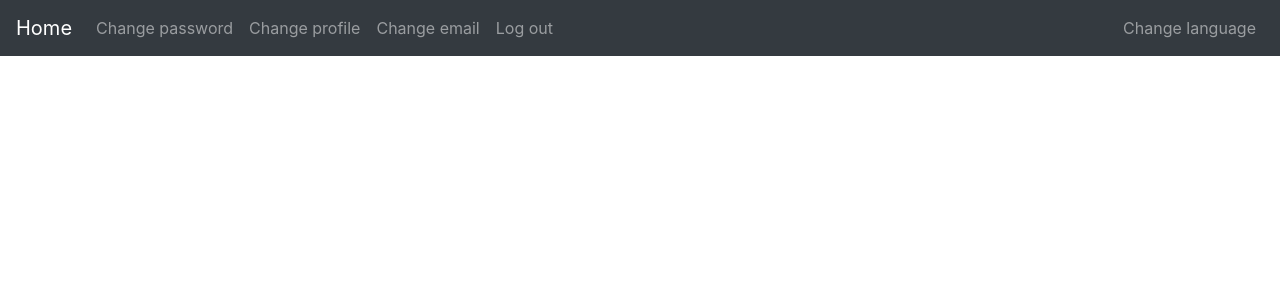
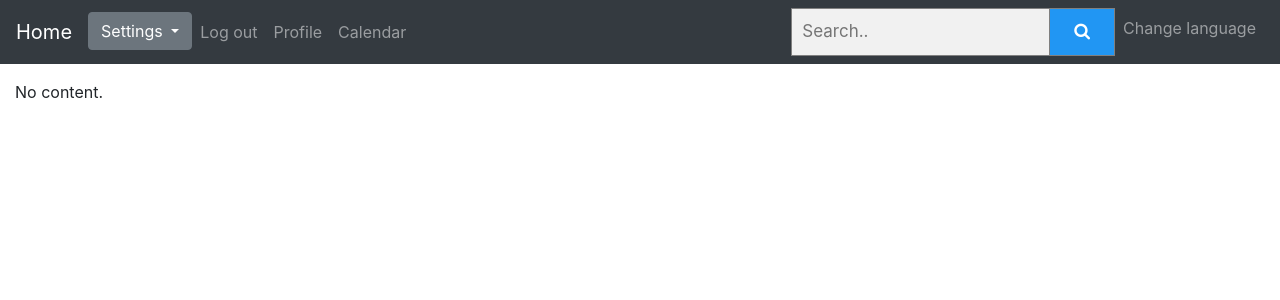
Before and after one commit to MintMin/MozillaLab, a Django app: page /search/ in a window 1280 px wide. Shown: the top 300 px of the page. Run offline with Django 3.2, Linux system fonts and the light colour scheme; a user stored in the database is signed in; parts of the project's set-up code (start-up, migrations or seed data) failed here and were passed over; some libraries are stand-ins or nearby versions.

Commit message:
fuck this

```diff
--- a/source/app/urls.py
+++ b/source/app/urls.py
@@ -15,6 +15,10 @@ urlpatterns = [
 
     path('accounts/', include('accounts.urls')),
     path('search/', include('search.urls')),
+    path('profile/', include('user_profile.urls')),
+    path('calendar/', include('calendars.urls')),
+
+
 
 ]
 
--- a/source/content/templates/search/run_search.html
+++ b/source/content/templates/search/run_search.html
@@ -1,6 +1,8 @@
 {% load static %}
 {% load bootstrap4 %}
 {% load i18n %}
+
+{% get_current_language as language_code %}
 
 <!DOCTYPE html>
 <html lang="{{ language_code }}">
@@ -14,10 +16,11 @@
 
     <link rel="icon" href="{% static 'favicon.ico' %}">
 
-    <title>Search Pagee</title>
+    <title>Simple Django Login and Registration</title>
 
     <link href="{% static 'vendor/bootstrap/css/bootstrap.min.css' %}" rel="stylesheet">
     <link href="{% static 'css/styles.css' %}" rel="stylesheet">
+    <link rel="stylesheet" href="https://cdnjs.cloudflare.com/ajax/libs/font-awesome/4.7.0/css/font-awesome.min.css">
 
 </head>
 
@@ -34,19 +37,27 @@
     <div class="collapse navbar-collapse" id="navbarsExampleDefault">
         <ul class="navbar-nav mr-auto">
             {% if request.user.is_authenticated %}
-
+                <div class ="dropdown">
+                    <button class="btn btn-secondary dropdown-toggle" type="button" id="dropdownMenuButton" data-toggle="dropdown" aria-haspopup="true" aria-expanded="false">
+                        Settings
+                    </button>
+                    <div class="dropdown-menu" aria-labelledby="dropdownMenuButton">
+                        <a class="dropdown-item" href="{% url 'accounts:change_password' %}">{% trans 'Change password' %}</a>
+                        <a class="dropdown-item" href="{% url 'accounts:change_profile' %}">{% trans 'Change profile' %}</a>
+                        <a class="dropdown-item" href="{% url 'accounts:change_email' %}">{% trans 'Change email' %}</a>
+                    </div>
+                </div>
 
                 <li class="nav-item">
-                        <a class="nav-link" href="{% url 'accounts:change_password' %}">{% trans 'Change password' %}</a>
+                    <a class="nav-link" href="{% url 'accounts:log_out' %}">{% trans 'Log out' %}</a>
                 </li>
+
                 <li class="nav-item">
-                        <a class="nav-link" href="{% url 'accounts:change_profile' %}">{% trans 'Change profile' %}</a>
+                        <a class="nav-link" href="{% url 'user_profile:view_profile' %}">{% trans 'Profile' %}</a>
                 </li>
+
                 <li class="nav-item">
-                        <a class="nav-link" href="{% url 'accounts:change_email' %}">{% trans 'Change email' %}</a>
-                    </li>
-                    <li class="nav-item">
-                        <a class="nav-link" href="{% url 'accounts:log_out' %}">{% trans 'Log out' %}</a>
+                        <a class="nav-link" href="{% url 'calendars:view_calendar' %}">{% trans 'Calendar' %}</a>
                 </li>
 
 
@@ -82,17 +93,38 @@
 
 
         <ul class="navbar-nav">
+                <li>
+                        <div class = "search">
+                                <form class="example" action="{% url 'search:run_search' %}" >
+                                        <input type="text" placeholder="Search.." name="search">
+                                        <button type="submit"><i class="fa fa-search"></i></button>
+                                </form>
+                            </div>
+                        </li>
                 <li class="nav-item">
                     <a class="nav-link" href="{% url 'change_language' %}">{% trans 'Change language' %}</a>
                 </li>
+
             </ul>
     </div>
 
 </nav>
 
 
+<div class="container-fluid mt-3">
 
+    {% bootstrap_messages %}
+    {% block content %}
+        No content.
+    {% endblock %}
+
+</div>
+
+<script src="{% static 'vendor/jquery/jquery-3.4.1.min.js' %}"></script>
+<script src="{% static 'vendor/popper/popper.min.js' %}"></script>
+<script src="{% static 'vendor/bootstrap/js/bootstrap.min.js' %}"></script>
+
+<script src="{% static 'js/ie10-viewport-bug-workaround.js' %}"></script>
 
 </body>
-
 </html>
```
Also changed, not shown: source/content/templates/layouts/default/page.html (+24 -13 lines), source/db.sqlite3, 3 other files. Lines whose indentation alone changed are shown as unchanged.
